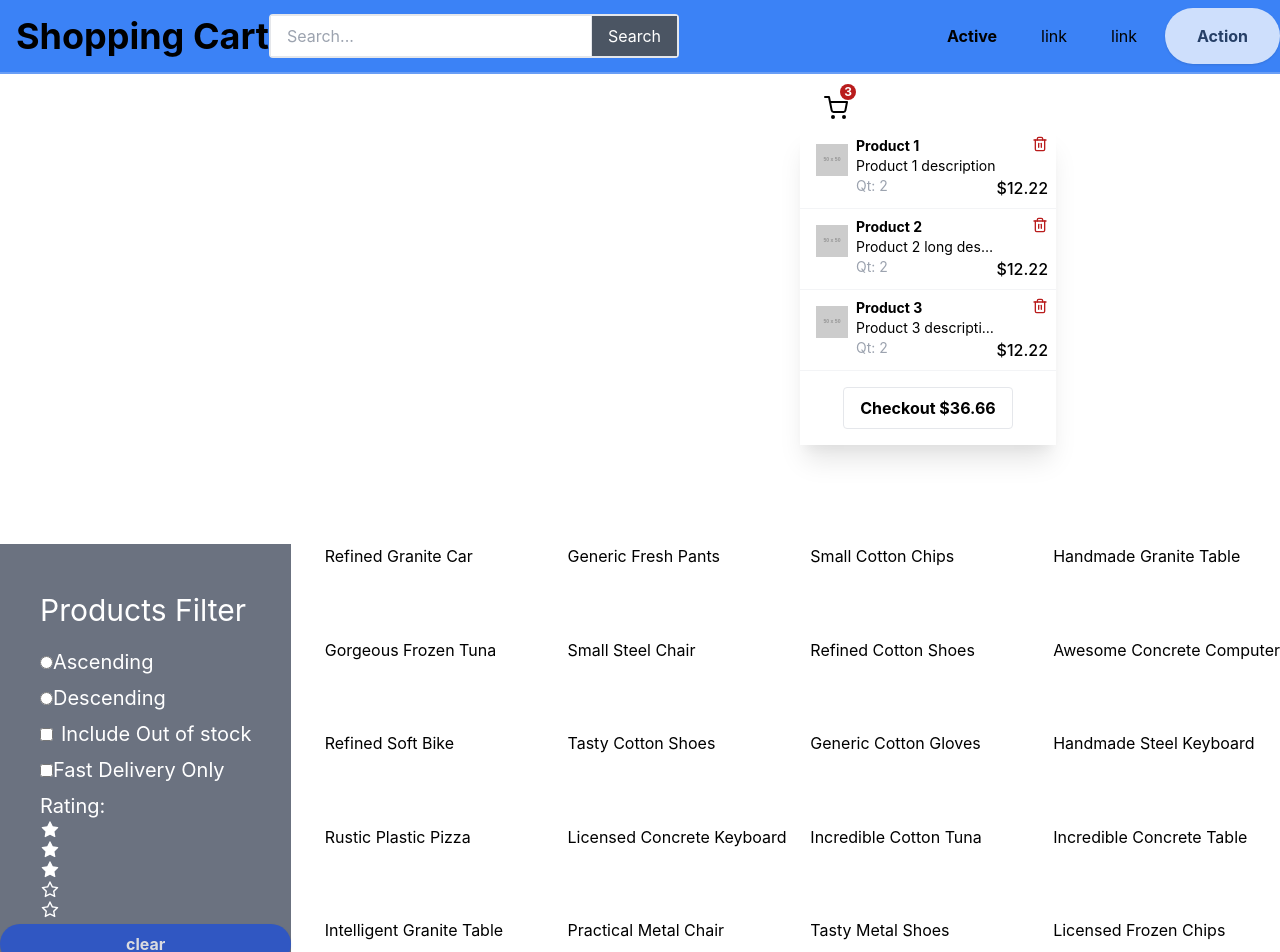
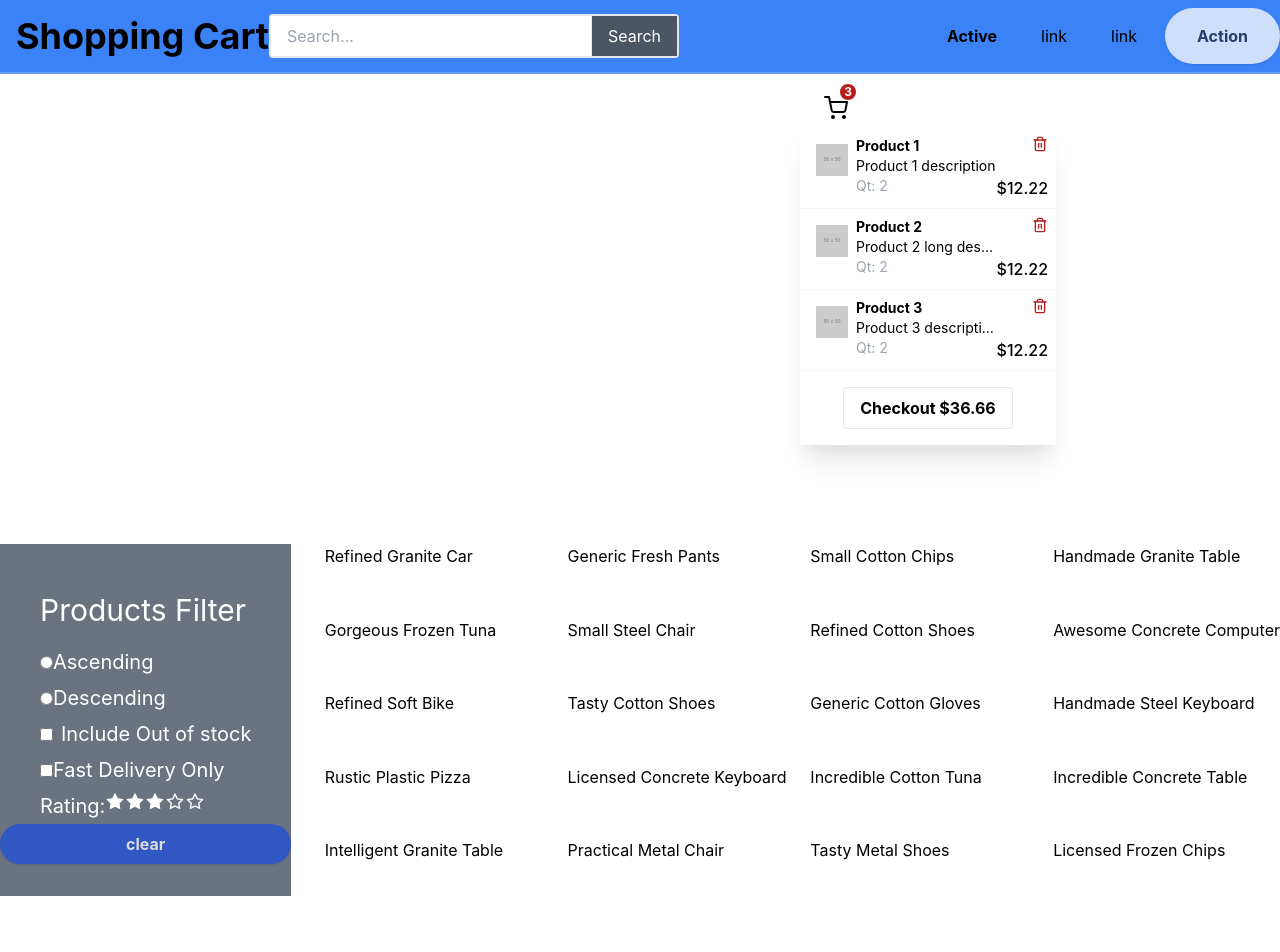
Before and after one commit to mugabee/React-Shopping, a React (Create React App) app: page / in a window 1280 px wide. Shown: the top 952 px of the page. After the commit the page ends 896 px from the top, so only its background shows below. Built offline with nearby package versions, Linux system fonts and the light colour scheme.

Commit message:
Creating and desgning the Product Filter component

```diff
--- a/src/components/ProductFilters.js
+++ b/src/components/ProductFilters.js
@@ -31,8 +31,8 @@ const ProductFilters = () => {
         <span className=" ">Fast Delivery Only</span>
       </label>
 
-      <label className="py-1 text-xl mx-10 ">Rating:
-      <Rating rating={rating} style={{cursor: "pointer"}}/>
+      <label className="py-1 text-xl mx-10 grid grid-flow-col auto-cols-max ">Rating:
+      <Rating rating={rating} Onclick={(i) => setRate(i)}/>
       </label>
 
       <button
--- a/src/components/Rating.js
+++ b/src/components/Rating.js
@@ -3,7 +3,8 @@ const Rating = ({rating, Onclick}) => {
     return  <>
     {
         //to successfully let the user choose between 1 to 5  star
-        // it is a good idea to start by creating a 5 element array
+        // it's a good idea to start by creating a 5 element array
+
         [...Array(5)].map((_, i) => (
             <span key={i} Onclick={() =>onclick(i)} >
             {rating > i ? (
```
